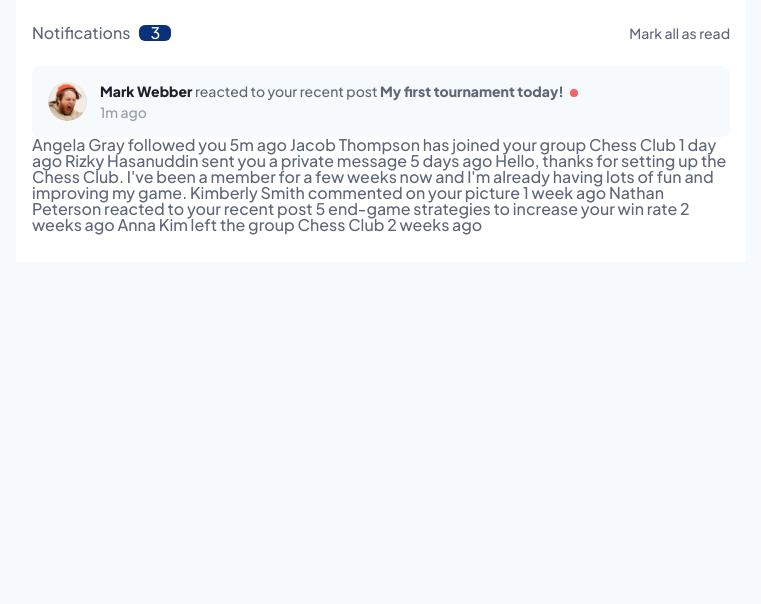
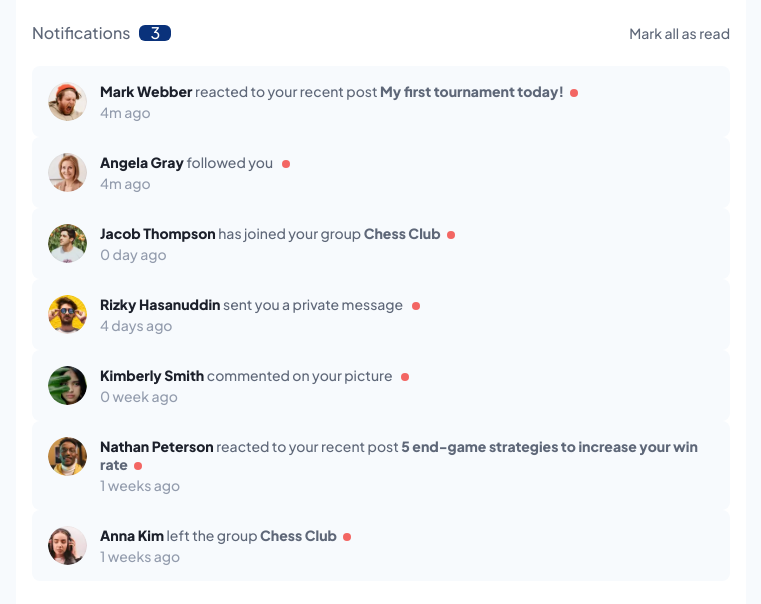
Before and after one commit to miguelzaga/notifications-page, a React (Vite) app: page / in a window 1280 px wide. Shown: the top 604 px of the page, without its empty margins (259-1020 px from the left). Built offline with nearby package versions, Linux system fonts and the light colour scheme.

Commit message:
added notifications component and data

```diff
--- a/src/App.js
+++ b/src/App.js
@@ -1,6 +1,6 @@
 import { useState } from "react";
-
-import Avatar from "/src/assets/images/avatar-mark-webber.webp";
+import Notification from "./components/Notification.js";
+import notificationsData from "/src/data/notificationsData.json";
 
 function App() {
   return (
@@ -11,44 +11,22 @@ function App() {
           <b className="header__number">3</b>
         </h1>
 
-        <button className="header__btn">
-          Mark all as read
-        </button>
+        <button className="header__btn">Mark all as read</button>
       </header>
       <ul className="notifications">
-          {/* TODO: create Notification component */}
-
-        <li className="notification notification--unread">
-          <img className="notification__avatar" src={Avatar} alt="" />
-          <div className="notification__container">
-            <p className="notification__text">
-              <b className="notification__user">Mark Webber </b>
-              <span  className="notification__action">reacted to your recent post </span>
-              <a href="#" className="notification__post">My first tournament today!</a>
-            </p>
-            <date className="notification__date">1m ago</date>
-          </div>
-        </li>
-
-          Angela Gray followed you
-          5m ago
-
-          Jacob Thompson has joined your group Chess Club
-          1 day ago
-
-          Rizky Hasanuddin sent you a private message
-          5 days ago
-          Hello, thanks for setting up the Chess Club. I've been a member for a few weeks now and
-          I'm already having lots of fun and improving my game.
-
-          Kimberly Smith commented on your picture
-          1 week ago
-
-          Nathan Peterson reacted to your recent post 5 end-game strategies to increase your win rate
-          2 weeks ago
-
-          Anna Kim left the group Chess Club
-          2 weeks ago
+        {notificationsData.data.map(function ({ id, avatar, user, action, post, date }, index) {
+          return (
+            <Notification
+              id={id}
+              key={`notification-${index}`}
+              avatar={avatar}
+              user={user}
+              action={action}
+              post={post}
+              date={date}
+            />
+          );
+        })}
       </ul>
     </main>
   );
--- /dev/null
+++ b/src/components/Notification.js
@@ -0,0 +1,22 @@
+import images from '../data/images.js'
+function Notification({ id, avatar, user, action, post, date }) {
+  console.log(images)
+  console.log(id)
+  return (
+    <li className="notification notification--unread">
+      <img className="notification__avatar" src={images[id]} alt="" />
+      <div className="notification__container">
+        <p className="notification__text">
+          <b className="notification__user">{user} </b>
+          <span className="notification__action">{action} </span>
+          <a href="#" className="notification__post">
+            {post}
+          </a>
+        </p>
+        <time className="notification__date">{date}</time>
+      </div>
+    </li>
+  );
+}
+
+export default Notification;
--- /dev/null
+++ b/src/data/images.js
@@ -0,0 +1,11 @@
+import av1 from '../assets/images/avatar-angela-gray.webp'
+import av2 from '../assets/images/avatar-anna-kim.webp'
+import av3 from '../assets/images/avatar-jacob-thompson.webp'
+import av4 from '../assets/images/avatar-kimberly-smith.webp'
+import av5 from '../assets/images/avatar-mark-webber.webp'
+import av6 from '../assets/images/avatar-nathan-peterson.webp'
+import av7 from '../assets/images/avatar-rizky-hasanuddin.webp'
+
+export default [
+  av1, av2, av3, av4, av5, av6, av7
+]
--- /dev/null
+++ b/src/data/notificationsData.json
@@ -0,0 +1,67 @@
+{
+  "data": [
+    {
+      "id": "4",
+      "avatar": "avatar-mark-webber",
+      "user": "Mark Webber",
+      "action": "reacted to your recent post",
+      "date": "4m ago",
+      "message": "1m ago",
+      "post": "My first tournament today!"
+    },
+    {
+      "id": "0",
+      "avatar": "avatar-angela-gray.webp",
+      "user": "Angela Gray",
+      "action": "followed you",
+      "date": "4m ago",
+      "message": "",
+      "post": ""
+    },
+    {
+      "id": "2",
+      "avatar": "",
+      "user": "Jacob Thompson",
+      "action": "has joined your group",
+      "date": "0 day ago",
+      "message": "",
+      "post": "Chess Club"
+    },
+    {
+      "id": "6",
+      "avatar": "",
+      "user": "Rizky Hasanuddin",
+      "action": "sent you a private message",
+      "date": "4 days ago",
+      "message": "Hello, thanks for setting up the Chess Club. I've been a member for a few weeks now and I'm already having lots of fun and improving my game.",
+      "post": ""
+    },
+    {
+      "id": "3",
+      "avatar": "",
+      "user": "Kimberly Smith",
+      "action": "commented on your picture",
+      "date": "0 week ago",
+      "message": "",
+      "post": ""
+    },
+    {
+      "id": "5",
+      "avatar": "",
+      "user": "Nathan Peterson",
+      "action": "reacted to your recent post",
+      "date": "1 weeks ago",
+      "message": "",
+      "post": "5 end-game strategies to increase your win rate"
+    },
+    {
+      "id": "1",
+      "avatar": "",
+      "user": "Anna Kim",
+      "action": "left the group",
+      "date": "1 weeks ago",
+      "message": "",
+      "post": "Chess Club"
+    }
+  ]
+}
--- a/src/index.html
+++ b/src/index.html
@@ -4,8 +4,13 @@
     <meta charset="UTF-8" />
     <meta http-equiv="X-UA-Compatible" content="IE=edge" />
     <meta name="viewport" content="width=device-width, initial-scale=1.0" />
-  <title>Frontend Mentor | Notifications page</title>
-  <link rel="icon" type="image/png" sizes="32x32" href="/src/assets/images/favicon-32x32.png">
+    <title>Frontend Mentor | Notifications page</title>
+    <link
+      rel="icon"
+      type="image/png"
+      sizes="32x32"
+      href="/src/assets/images/favicon-32x32.png"
+    />
   </head>
   <body>
     <div id="app"></div>
--- a/src/scss/01-abstracts/_variables.scss
+++ b/src/scss/01-abstracts/_variables.scss
@@ -7,7 +7,7 @@ $x-lg: 1440px;
 
 // Colors
 $blue: #0a327b;
-$red: #F36663;
+$red: #f36663;
 $very-dark-grey-blue: #1c202b;
 $dark-grey-blue: #5e6778;
 $grey-blue: #939cad;
```
Also changed, not shown: src/scss/03-objects/_index.scss (line endings or trailing spaces), src/scss/04-globals/_main.scss (line endings or trailing spaces), src/scss/05-components/_notification.scss (line endings or trailing spaces).
